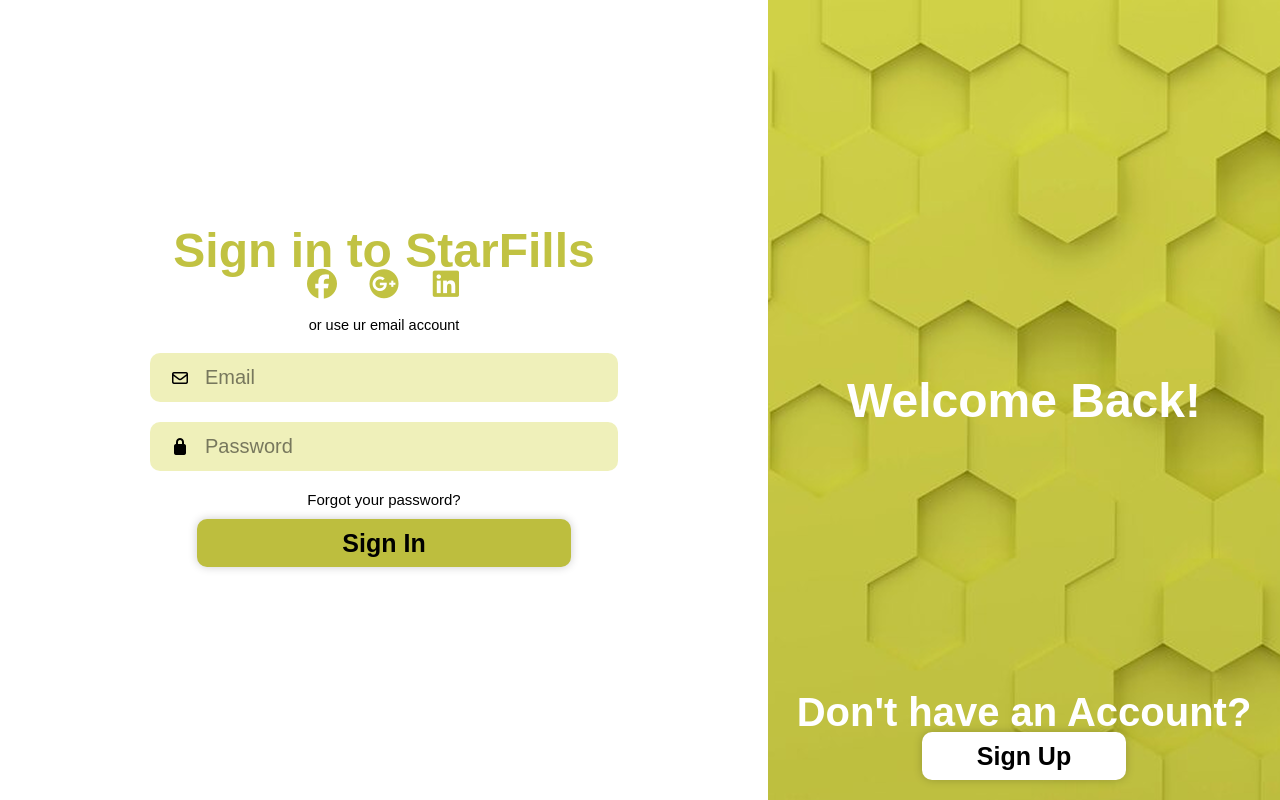
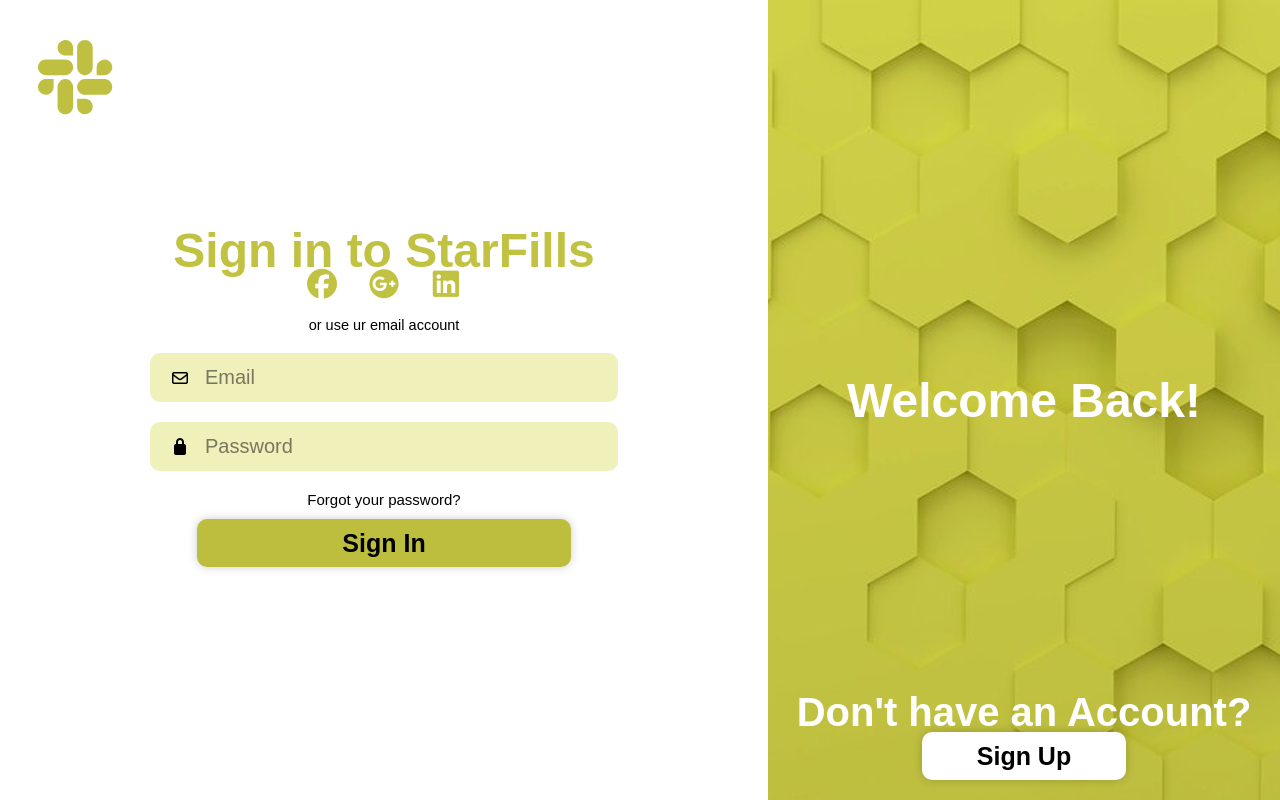
Before and after one commit to rakeshchowdary8/login-page, a plain HTML site: page index.html in a window 1280 px wide. Drawn offline with Linux system fonts and the light colour scheme; a web font is replaced by a local one.

Commit message:
logo added

```diff
--- a/index.html
+++ b/index.html
@@ -9,8 +9,13 @@
 </head>
 <body>
     <div class="container">
+
         <div class="form-box login">
+
             <form action="#">
+                <div class="logo">
+                    <img src="images/starfills-logo.svg" alt="">
+                </div>
                 <h1>Sign in to StarFills</h1>
                 <div class="social-icons">
                     <a href="#"><i class="fa-brands fa-facebook"></i></a>
@@ -70,6 +75,9 @@
             </div>
 
             <div class="toggle-panel toggle-left">
+                <div class="logo">
+                    <img src="images/starfille-logo-white.svg" alt="">
+                </div>
                 <h1>Start New Journey!</h1>
                 <p>Already have an account?</p>
                 <button class="btn sign-in-btn">Sign In</button>
--- a/style.css
+++ b/style.css
@@ -19,7 +19,16 @@
     width: 100vw;
     height: 100vh;
 
+
 }
+
+.logo {
+    position: absolute;
+    left: 5%;
+    top: 5%;
+    z-index: 3;
+}
+
 
 .form-box {
     position: absolute;
@@ -174,6 +183,7 @@
 .toggle-panel.toggle-right {
     background: url(images/background-right.png);
     background-repeat: no-repeat;
+    right: 0%;
 }
 
 .toggle-panel h1 {
```
Also changed, not shown: images/starfille-logo-white.svg (added).
